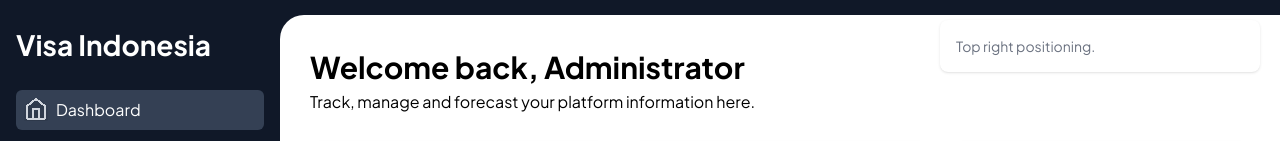
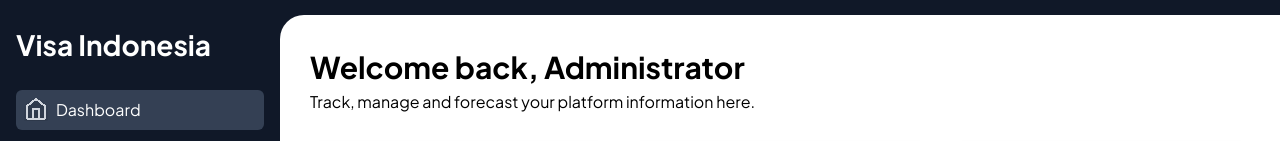
Before and after one commit to akhsanby/assigment-sp-digital, a Vue app: page / in a window 1280 px wide. Shown: the top 141 px of the page. Built offline with nearby package versions, Linux system fonts and the light colour scheme.

Commit message:
toast component show total

```diff
--- a/src/components/Toast.vue
+++ b/src/components/Toast.vue
@@ -1,5 +1,12 @@
+<script setup>
+import { useTableDataStore } from "@/stores";
+import { storeToRefs } from "pinia";
+
+const { checkedData } = storeToRefs(useTableDataStore());
+</script>
+
 <template>
-  <div id="toast-top-right" class="fixed flex items-center w-full max-w-xs p-4 space-x-4 text-gray-500 bg-white divide-x rtl:divide-x-reverse divide-gray-200 rounded-lg shadow top-5 right-5 dark:text-gray-400 dark:divide-gray-700 space-x dark:bg-gray-800" role="alert">
-    <div class="text-sm font-normal">Top right positioning.</div>
+  <div :class="checkedData > 0 ? 'flex' : 'hidden'" id="toast-top-right" class="fixed items-center w-full max-w-xs p-4 space-x-4 text-gray-500 bg-white divide-x rtl:divide-x-reverse divide-gray-200 rounded-lg shadow top-5 right-5 dark:text-gray-400 dark:divide-gray-700 space-x dark:bg-gray-800" role="alert">
+    <div class="text-sm font-normal">{{ checkedData }} selected</div>
   </div>
 </template>
```
